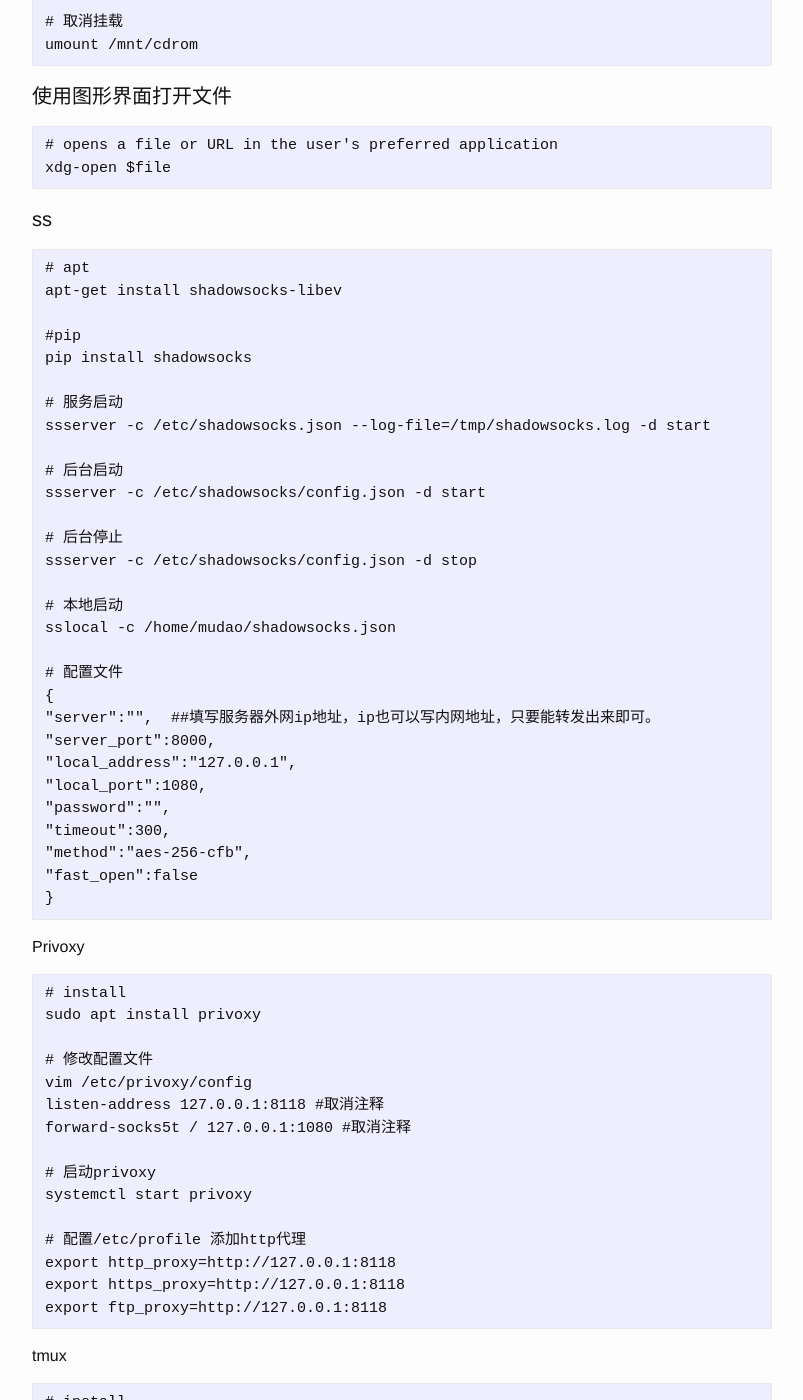
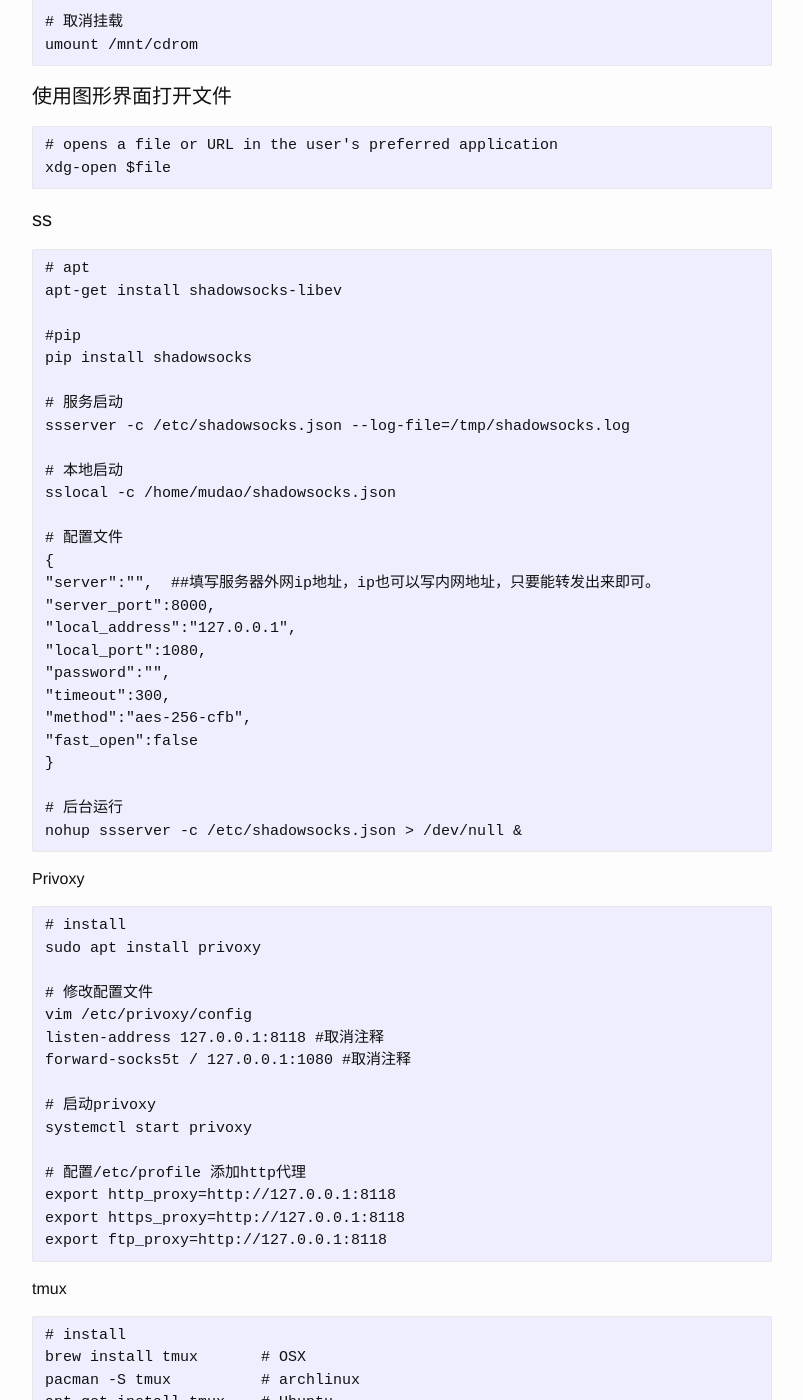
Before and after one commit to josephstalin117/josephstalin117.github.io, a Jekyll site: the page built from _posts/2016-04-04-linux.markdown, in a window 1280 px wide and 1400 px high, scrolled down 7724 px. Shown: the whole window, without its empty margins (238-1041 px from the left). Built offline with Jekyll 4.4.1, drawn with Linux system fonts in a browser that asks for light colours.

Commit message:
add linux ss nohup

````diff
--- a/_posts/2016-04-04-linux.markdown
+++ b/_posts/2016-04-04-linux.markdown
@@ -373,13 +373,7 @@
 pip install shadowsocks
 
 # 服务启动
-ssserver -c /etc/shadowsocks.json --log-file=/tmp/shadowsocks.log -d start
-
-# 后台启动
-ssserver -c /etc/shadowsocks/config.json -d start
-
-# 后台停止
-ssserver -c /etc/shadowsocks/config.json -d stop
+ssserver -c /etc/shadowsocks.json --log-file=/tmp/shadowsocks.log
 
 # 本地启动
 sslocal -c /home/mudao/shadowsocks.json
@@ -395,6 +389,9 @@
 "method":"aes-256-cfb",
 "fast_open":false
 }
+
+# 后台运行
+nohup ssserver -c /etc/shadowsocks.json > /dev/null &
 ```
 
 Privoxy
````
